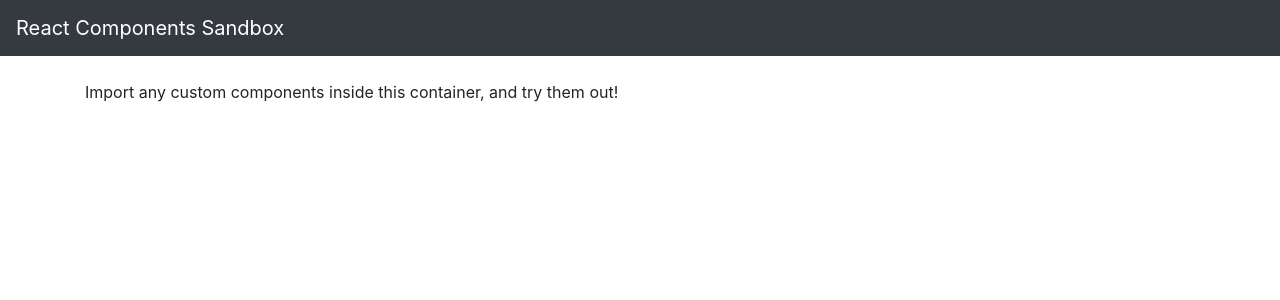
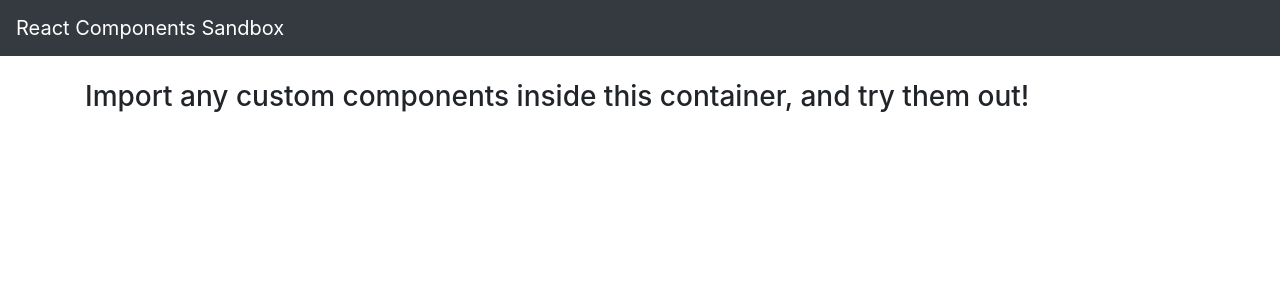
Before and after one commit to tahir-u/react-components-sandbox, a React (Create React App) app: page / in a window 1280 px wide. Shown: the top 300 px of the page. Built offline with nearby package versions, Linux system fonts and the light colour scheme.

Commit message:
Add a layout structure to the App component

```diff
--- a/src/App.js
+++ b/src/App.js
@@ -13,7 +13,12 @@ class App extends Component {
         </Navbar>
         <br/>
         <div className="container">
-          Import any custom components inside this container, and try them out!
+          <div className="row">
+            <div className="col-sm">
+              <h3>Import any custom components inside this container, and try them out!</h3>
+              {/* Import a component under this comment */}
+            </div>
+          </div>
         </div>
       </div>
     );
```
